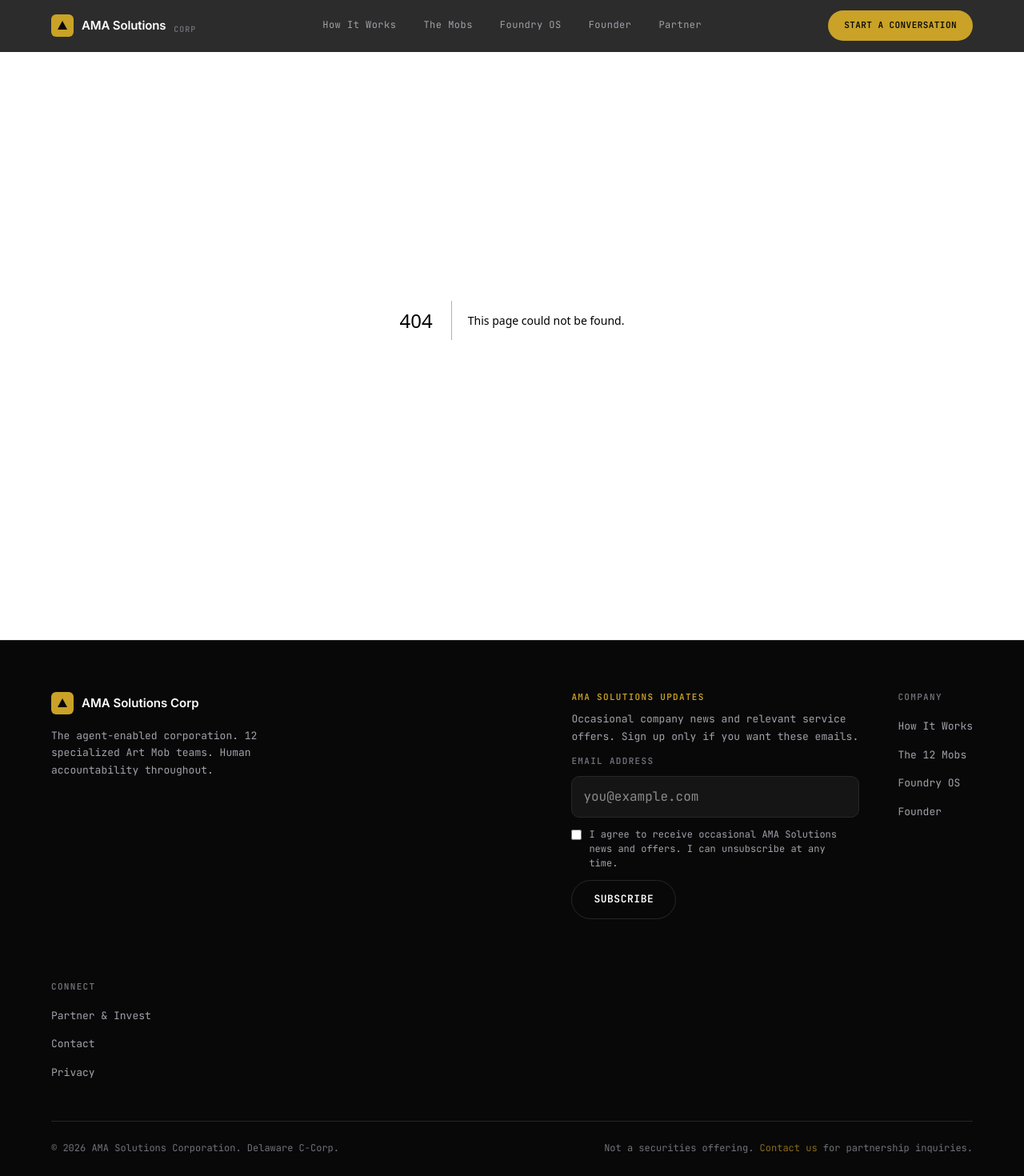
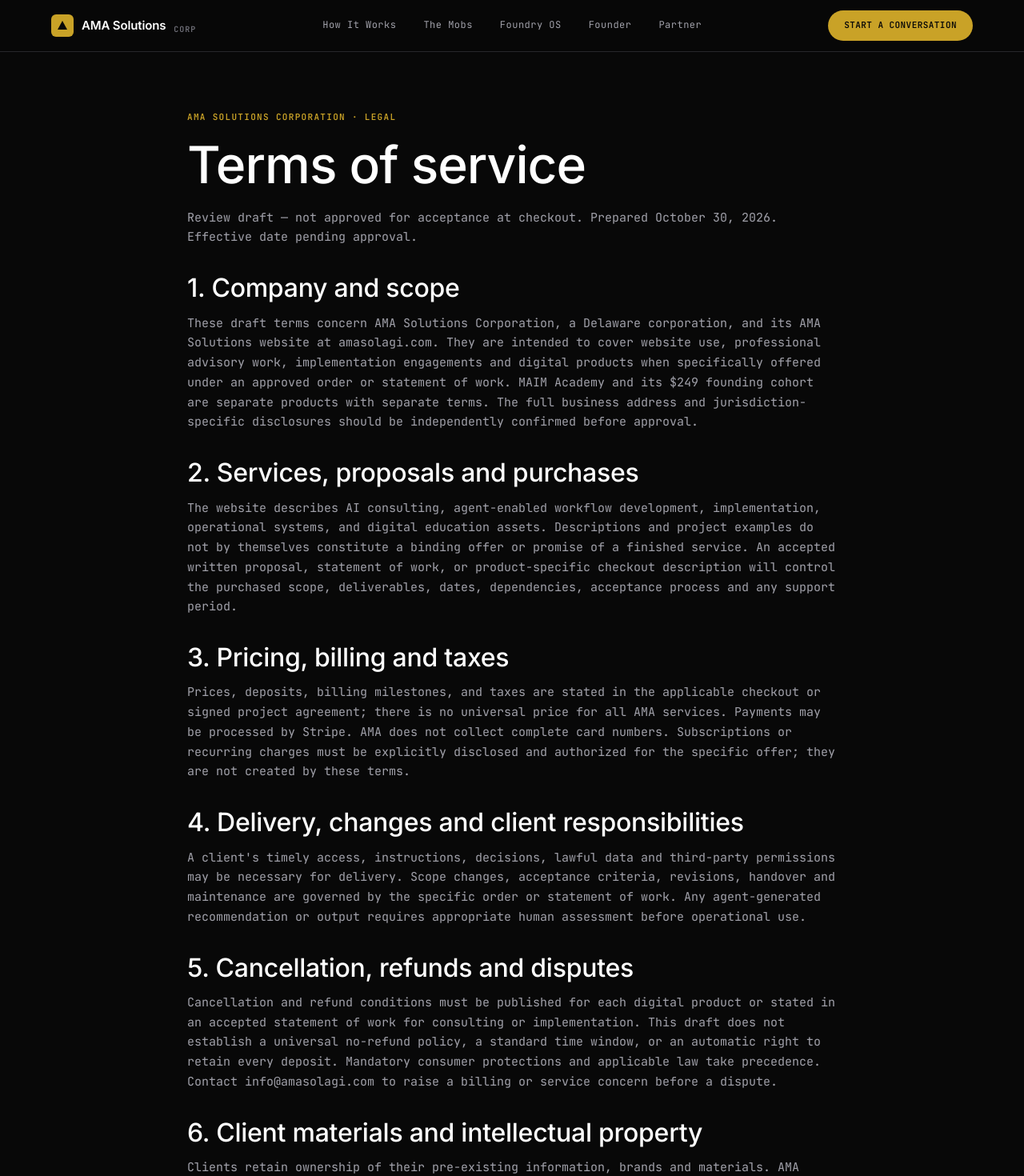
Before and after one commit to MajorDream444/amasolagi-site, a Next.js app: page /terms in a window 1280 px wide. Before the commit this address had no page. Shown: the top 1470 px of the page at 80% size. Built offline with nearby package versions, Linux system fonts and the light colour scheme.

Commit message:
docs: prepare separate AMA Stripe legal and support pages

```diff
--- /dev/null
+++ b/src/app/terms/page.tsx
@@ -0,0 +1,32 @@
+import type { Metadata } from "next";
+import Link from "next/link";
+import { pageMetadata } from "@/lib/metadata";
+
+export const metadata: Metadata = pageMetadata({
+  title: "Terms of Service — review draft",
+  description: "Proposed AMA Solutions Corporation website, digital products and professional-service terms, pending founder and legal approval.",
+  path: "/terms",
+});
+
+const items = [
+  ["1. Company and scope", "These draft terms concern AMA Solutions Corporation, a Delaware corporation, and its AMA Solutions website at amasolagi.com. They are intended to cover website use, professional advisory work, implementation engagements and digital products when specifically offered under an approved order or statement of work. MAIM Academy and its $249 founding cohort are separate products with separate terms. The full business address and jurisdiction-specific disclosures should be independently confirmed before approval."],
+  ["2. Services, proposals and purchases", "The website describes AI consulting, agent-enabled workflow development, implementation, operational systems, and digital education assets. Descriptions and project examples do not by themselves constitute a binding offer or promise of a finished service. An accepted written proposal, statement of work, or product-specific checkout description will control the purchased scope, deliverables, dates, dependencies, acceptance process and any support period."],
+  ["3. Pricing, billing and taxes", "Prices, deposits, billing milestones, and taxes are stated in the applicable checkout or signed project agreement; there is no universal price for all AMA services. Payments may be processed by Stripe. AMA does not collect complete card numbers. Subscriptions or recurring charges must be explicitly disclosed and authorized for the specific offer; they are not created by these terms."],
+  ["4. Delivery, changes and client responsibilities", "A client's timely access, instructions, decisions, lawful data and third-party permissions may be necessary for delivery. Scope changes, acceptance criteria, revisions, handover and maintenance are governed by the specific order or statement of work. Any agent-generated recommendation or output requires appropriate human assessment before operational use."],
+  ["5. Cancellation, refunds and disputes", "Cancellation and refund conditions must be published for each digital product or stated in an accepted statement of work for consulting or implementation. This draft does not establish a universal no-refund policy, a standard time window, or an automatic right to retain every deposit. Mandatory consumer protections and applicable law take precedence. Contact info@amasolagi.com to raise a billing or service concern before a dispute."],
+  ["6. Client materials and intellectual property", "Clients retain ownership of their pre-existing information, brands and materials. AMA retains pre-existing templates, methods, agent orchestration patterns and general know-how. Ownership, licenses, permitted reuse, source-code handover and third-party tool restrictions for bespoke deliverables are determined by the specific signed agreement. Do not assume full ownership transfer based solely on payment of a general website offer."],
+  ["7. AI usage, confidentiality and data", "AMA may use AI-enabled tools and third-party services in delivering agreed work. Specific data flows, permission limits, confidentiality, model/data retention terms and any automated actions must be documented in the engagement where relevant. Do not submit credentials, sensitive personal data or materials you lack permission to disclose through public forms. AMA's Privacy Notice explains website-level handling."],
+  ["8. Acceptable use and responsible decisions", "Do not misuse the website, submit unlawful or infringing material, attempt unauthorized access, or instruct systems to make unauthorized changes. Services are not promises of revenue, savings, legal compliance, regulatory approval or guaranteed automation outcomes. Client decisions and regulated advice remain subject to appropriate professional review."],
+  ["9. Support and third-party services", "For billing, product access or service questions, contact info@amasolagi.com or use the support page. Third-party services such as Stripe, Resend, Vercel and future tools have their own terms. Availability, business continuity, warranties, liability provisions, governing law, venue and formal notice addresses still require legal review and any product-specific agreement."],
+  ["10. Approval, version and changes", "Draft identifier: ama-terms-2026-10-30-draft.1. No effective date or consumer acceptance is established by posting a draft. Before use at Stripe checkout, confirm legal provisions, product-specific cancellation/refund terms, legal entity/address, effective date and an immutable approved version; retain the terms version associated with every purchase. Material future changes should be versioned rather than silently substituted."]
+] as const;
+
+export default function TermsPage() {
+  return <section className="section" style={{ paddingTop: 140 }}><div className="container" style={{ maxWidth: 860 }}>
+    <p className="label-mono" style={{ color: "var(--gold)" }}>AMA Solutions Corporation · Legal</p>
+    <h1 className="display-lg" style={{ margin: "20px 0" }}>Terms of service</h1>
+    <p className="body-mono" style={{ color: "var(--text-secondary)" }}>Review draft — not approved for acceptance at checkout. Prepared October 30, 2026. Effective date pending approval.</p>
+    {items.map(([heading, copy]) => <section key={heading} style={{ marginTop: 32 }}><h2 className="display-sm" style={{ marginBottom: 12 }}>{heading}</h2><p className="body-mono" style={{ color: "var(--text-secondary)" }}>{copy}</p></section>)}
+    <p className="body-mono" style={{ marginTop: 40 }}>Questions: <a href="mailto:info@amasolagi.com" style={{ color: "var(--gold)" }}>info@amasolagi.com</a>. Read our <Link href="/privacy" style={{ color: "var(--gold)" }}>privacy notice</Link> and <Link href="/support" style={{ color: "var(--gold)" }}>support information</Link>.</p>
+  </div></section>;
+}
```
